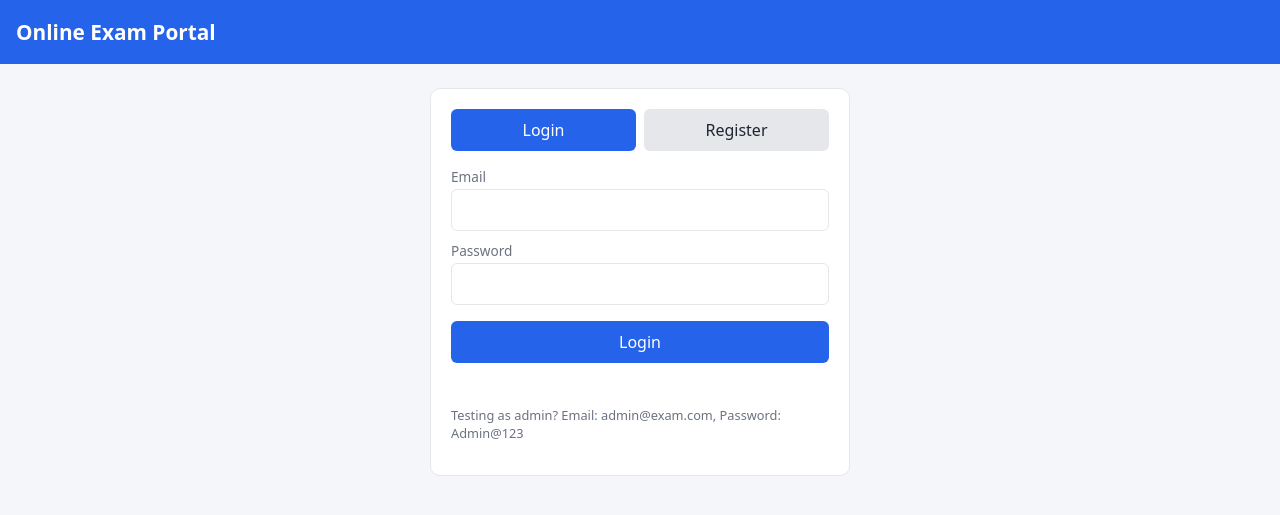
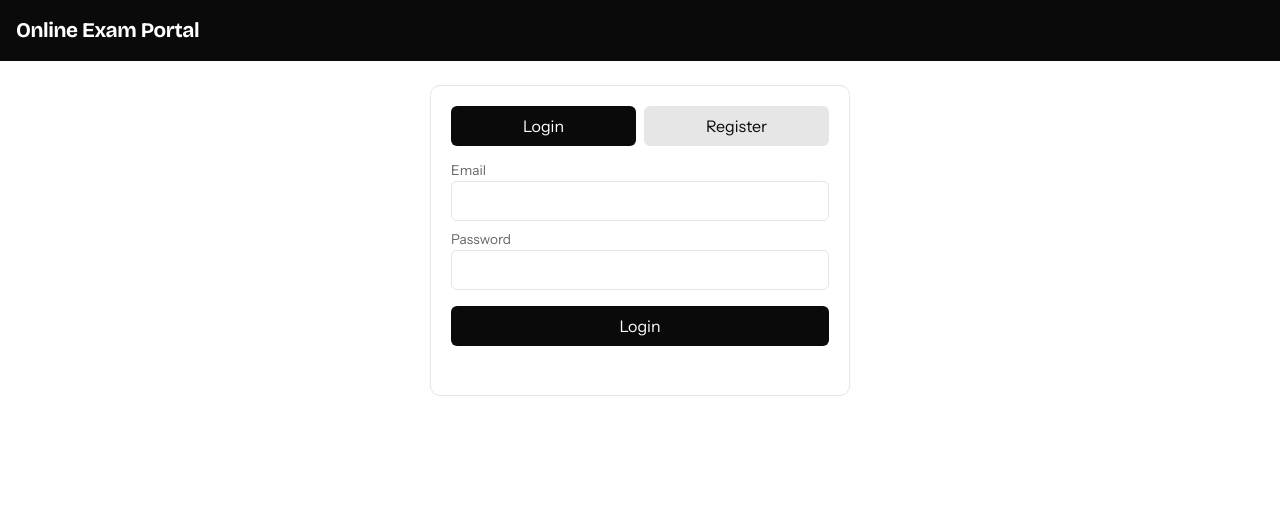
Before and after one commit to Divya-Toomkuntla/online-exam-portal, a Spring Boot app: page /login.html in a window 1280 px wide. Shown: the top 515 px of the page. Run offline with Spring Boot 4, Linux system fonts and the light colour scheme; some of the project's set-up classes (security, data sources, template engines, error pages and the like) are left out, and stand-ins take their place.

Commit message:
Add files via upload

```diff
--- a/src/main/resources/static/login.html
+++ b/src/main/resources/static/login.html
@@ -4,22 +4,35 @@
   <meta charset="UTF-8">
   <meta name="viewport" content="width=device-width, initial-scale=1">
   <title>Login - Online Exam Portal</title>
+  <link rel="preconnect" href="https://fonts.googleapis.com">
+  <link rel="preconnect" href="https://fonts.gstatic.com" crossorigin>
+  <link href="https://fonts.googleapis.com/css2?family=Bricolage+Grotesque:opsz,wght@12..96,700;12..96,800&family=Instrument+Sans:wght@400;500;600&display=swap" rel="stylesheet">
   <style>
-    body { font-family: system-ui, sans-serif; background:#f5f6fa; color:#1f2430; margin:0; }
-    header { background:#2563eb; color:#fff; padding:18px 16px; }
+    body { font-family: system-ui, sans-serif; background:#ffffff; color:#0a0a0a; margin:0; }
+    header { background:#0a0a0a; color:#fff; padding:18px 16px; }
     header h1 { margin:0; font-size:1.3rem; }
     main { max-width:420px; margin:24px auto; padding:0 16px; }
-    .card { background:#fff; border:1px solid #e5e7eb; border-radius:10px; padding:20px; }
+    .card { background:#fff; border:1px solid #e6e6e6; border-radius:10px; padding:20px; }
     .tabs { display:flex; gap:8px; margin-bottom:16px; }
-    .tabs button { flex:1; background:#e5e7eb; color:#1f2430; }
-    .tabs button.active { background:#2563eb; color:#fff; }
-    label { display:block; font-size:.85rem; color:#6b7280; margin:10px 0 3px; }
-    input { width:100%; box-sizing:border-box; padding:9px; border:1px solid #e5e7eb; border-radius:6px; font:inherit; }
-    button { border:0; border-radius:6px; padding:10px 14px; font:inherit; cursor:pointer; background:#2563eb; color:#fff; }
+    .tabs button { flex:1; background:#e6e6e6; color:#0a0a0a; }
+    .tabs button.active { background:#0a0a0a; color:#fff; }
+    label { display:block; font-size:.85rem; color:#666666; margin:10px 0 3px; }
+    input { width:100%; box-sizing:border-box; padding:9px; border:1px solid #e6e6e6; border-radius:6px; font:inherit; }
+    button { border:0; border-radius:6px; padding:10px 14px; font:inherit; cursor:pointer; background:#0a0a0a; color:#fff; }
     .submit { width:100%; margin-top:16px; }
     #message { margin-top:12px; font-size:.9rem; min-height:1.2em; }
     .error { color:#b91c1c; }
-    .hint { color:#6b7280; font-size:.8rem; margin-top:14px; }
+    .hint { color:#666666; font-size:.8rem; margin-top:14px; }
+
+    /* black and white theme, matching the home page */
+    body { font-family: "Instrument Sans", system-ui, "Segoe UI", sans-serif; }
+    h1, h2, h3 { font-family: "Bricolage Grotesque", "Instrument Sans", system-ui, sans-serif; letter-spacing:-0.02em; }
+    header button { background:#ffffff !important; color:#0a0a0a !important; }
+    header a { text-decoration:none; }
+    .badge.admin { background:#0a0a0a; color:#ffffff; }
+    .card, .exam, section { border-radius:10px; }
+    button:hover, a.btn:hover { background:#3a3a3a; }
+    header button:hover { background:#e6e6e6 !important; }
   </style>
 </head>
 <body>
@@ -44,7 +57,6 @@
       </form>
 
       <div id="message"></div>
-      <p class="hint">Testing as admin? Email: admin@exam.com, Password: Admin@123</p>
     </div>
   </main>
 
```
Also changed, not shown: src/main/resources/static/admin.html (+17 -4 lines), src/main/resources/static/dashboard.html (+19 -6 lines), src/main/resources/static/results.html (+16 -3 lines), src/main/resources/static/take.html (+19 -6 lines).
